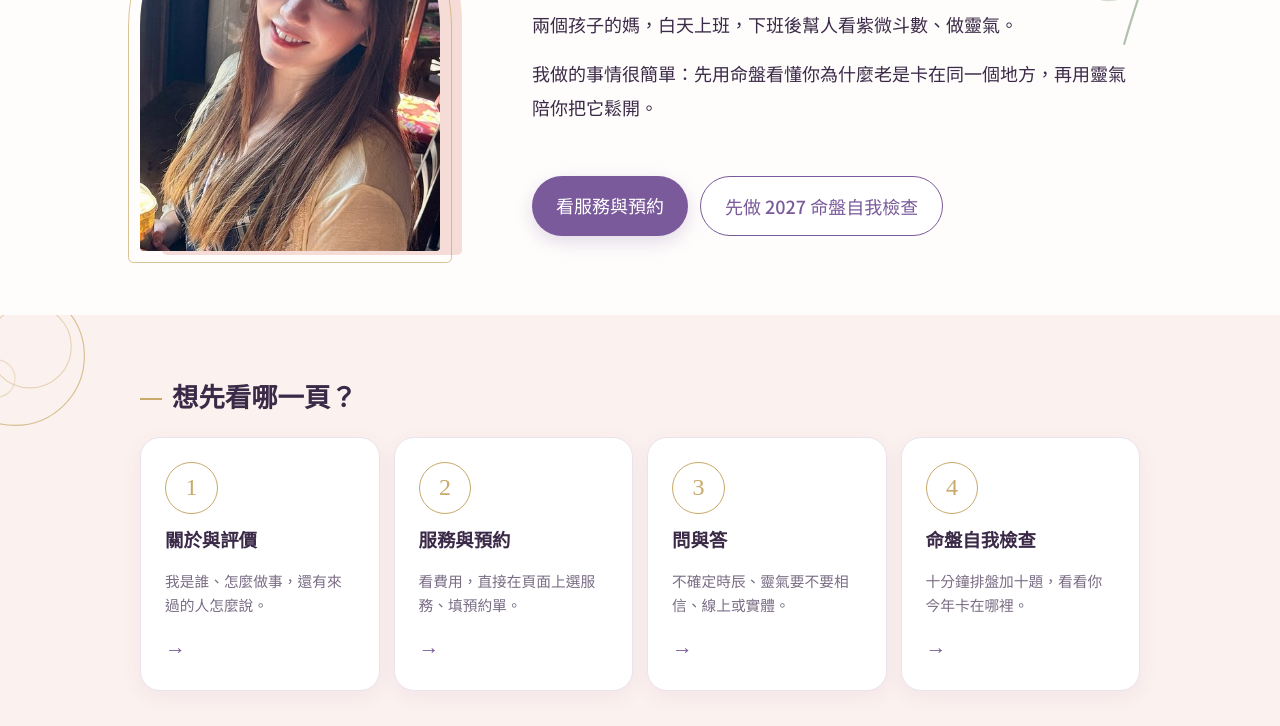
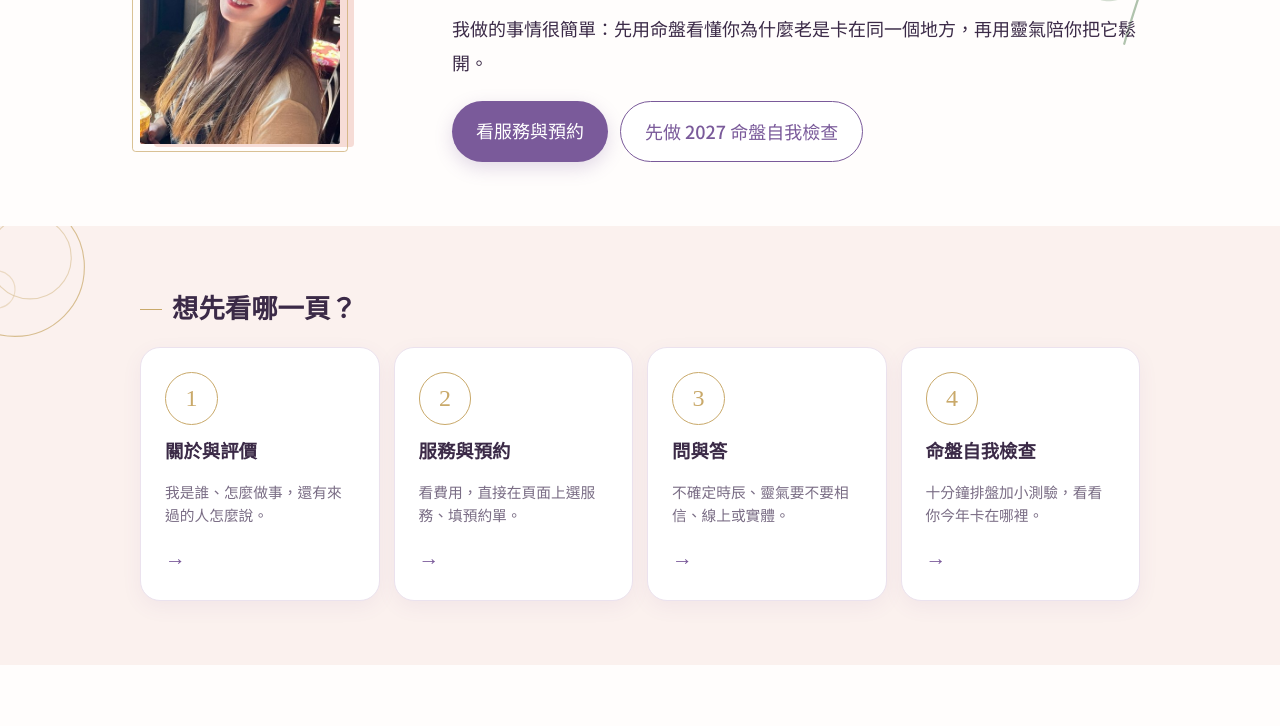
Before and after one commit to veraflying/vera-healingnocheckin, a plain HTML site: page index.html in a window 1280 px wide. Shown: the part 249-975 px from the top of the page. Drawn offline with Linux system fonts and the light colour scheme.

Commit message:
Home: smaller portrait; update quiz wording on door card
Co-Authored-By: Claude Opus 5.5 <noreply@anthropic.com>
Claude-Session: https://claude.ai/code/session_01FbnQPHYJcyrsdmrWLwaT6k

```diff
--- a/index.html
+++ b/index.html
@@ -40,7 +40,7 @@
     <a class="door" href="about.html"><span class="no">1</span><b>關於與評價</b><span class="d">我是誰、怎麼做事，還有來過的人怎麼說。</span><span class="go" aria-hidden="true">→</span></a>
     <a class="door" href="services.html"><span class="no">2</span><b>服務與預約</b><span class="d">看費用，直接在頁面上選服務、填預約單。</span><span class="go" aria-hidden="true">→</span></a>
     <a class="door" href="faq.html"><span class="no">3</span><b>問與答</b><span class="d">不確定時辰、靈氣要不要相信、線上或實體。</span><span class="go" aria-hidden="true">→</span></a>
-    <a class="door" href="check/"><span class="no">4</span><b>命盤自我檢查</b><span class="d">十分鐘排盤加十題，看看你今年卡在哪裡。</span><span class="go" aria-hidden="true">→</span></a>
+    <a class="door" href="check/"><span class="no">4</span><b>命盤自我檢查</b><span class="d">十分鐘排盤加小測驗，看看你今年卡在哪裡。</span><span class="go" aria-hidden="true">→</span></a>
   </div>
 </div></section>
 
--- a/site.css
+++ b/site.css
@@ -56,9 +56,9 @@ h3{margin:0;font-size:1.05rem}
 /* 首頁開頭 */
 .hello{padding:36px 0 44px}
 .hello>.wrap{gap:22px}
-.portrait-wrap{position:relative;width:176px;height:220px}
-.portrait-wrap::before{content:"";position:absolute;inset:-12px;border-radius:999px 999px 34px 34px;border:1.5px solid var(--gold);opacity:.7}
-.portrait-wrap::after{content:"";position:absolute;inset:-4px -22px -4px 22px;border-radius:999px 999px 34px 34px;background:#f6dcd6;z-index:-1}
+.portrait-wrap{position:relative;width:116px;height:145px;margin:8px 0 0 8px}
+.portrait-wrap::before{content:"";position:absolute;inset:-8px;border-radius:999px 999px 34px 34px;border:1.5px solid var(--gold);opacity:.7}
+.portrait-wrap::after{content:"";position:absolute;inset:-3px -14px -3px 14px;border-radius:999px 999px 34px 34px;background:#f6dcd6;z-index:-1}
 .portrait{position:relative;width:100%;height:100%;object-fit:cover;border-radius:999px 999px 26px 26px;display:block}
 
 .btn{display:inline-block;text-decoration:none;font:inherit;font-weight:500;border:0;cursor:pointer;border-radius:999px;padding:12px 24px;background:var(--plum);color:#fff;text-align:center;box-shadow:0 6px 18px rgba(122,90,154,.22);transition:transform .2s ease,box-shadow .2s ease}
@@ -147,8 +147,8 @@ footer .wrap{display:flex;flex-direction:column;gap:12px}
   body{font-size:18px}
   .wrap{max-width:1080px;padding-left:40px;padding-right:40px}
   .hello{padding:72px 0}
-  .hello>.wrap{display:grid;grid-template-columns:320px 1fr;column-gap:72px;row-gap:22px;align-items:center}
-  .portrait-wrap{grid-row:1 / span 3;width:300px;height:375px}
+  .hello>.wrap{display:grid;grid-template-columns:240px 1fr;column-gap:72px;row-gap:22px;align-items:center}
+  .portrait-wrap{grid-row:1 / span 3;width:200px;height:250px;margin:0}
   h1{font-size:3rem}
   h2{font-size:1.65rem}
   .band{padding:64px 0}
```
